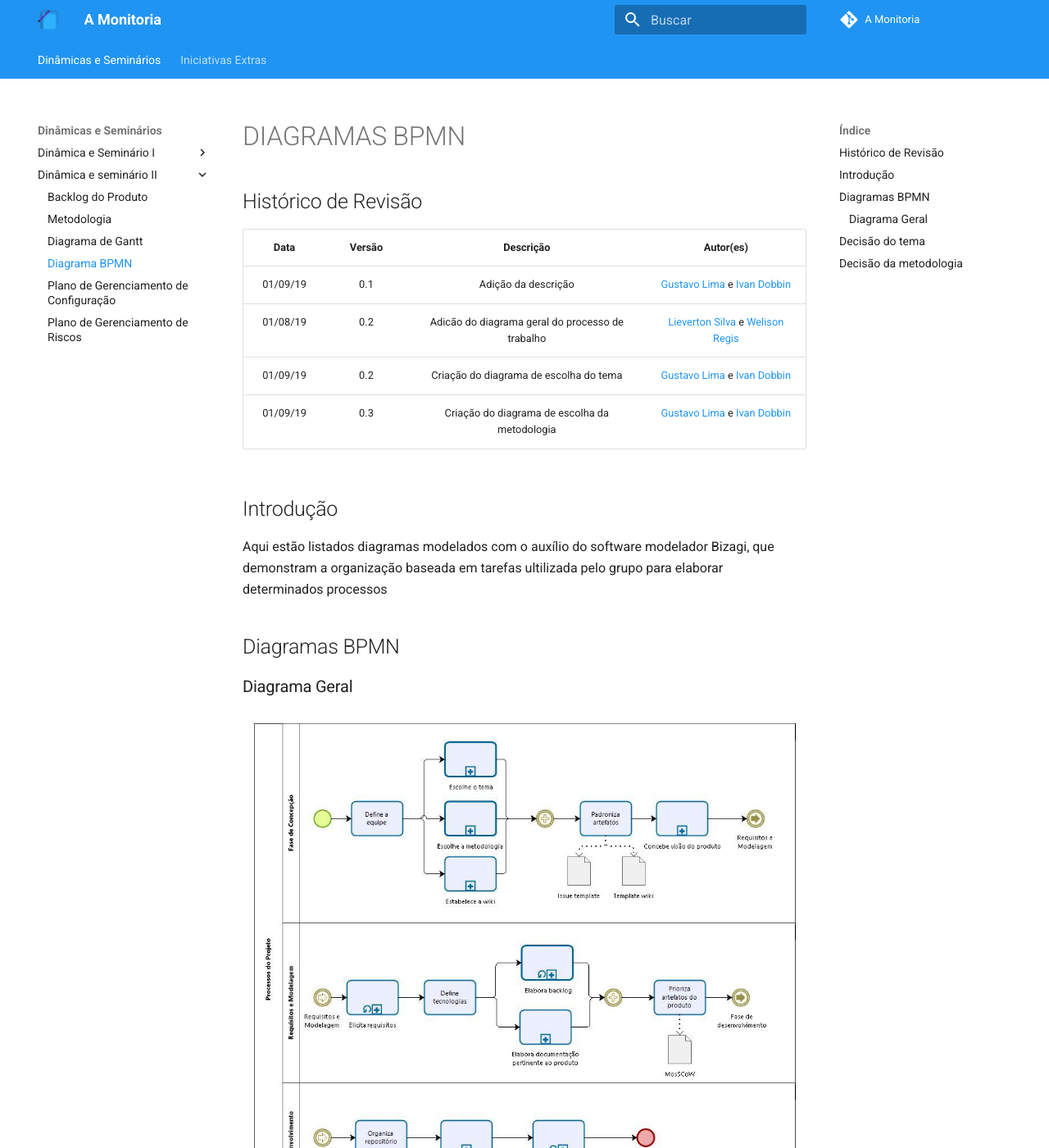
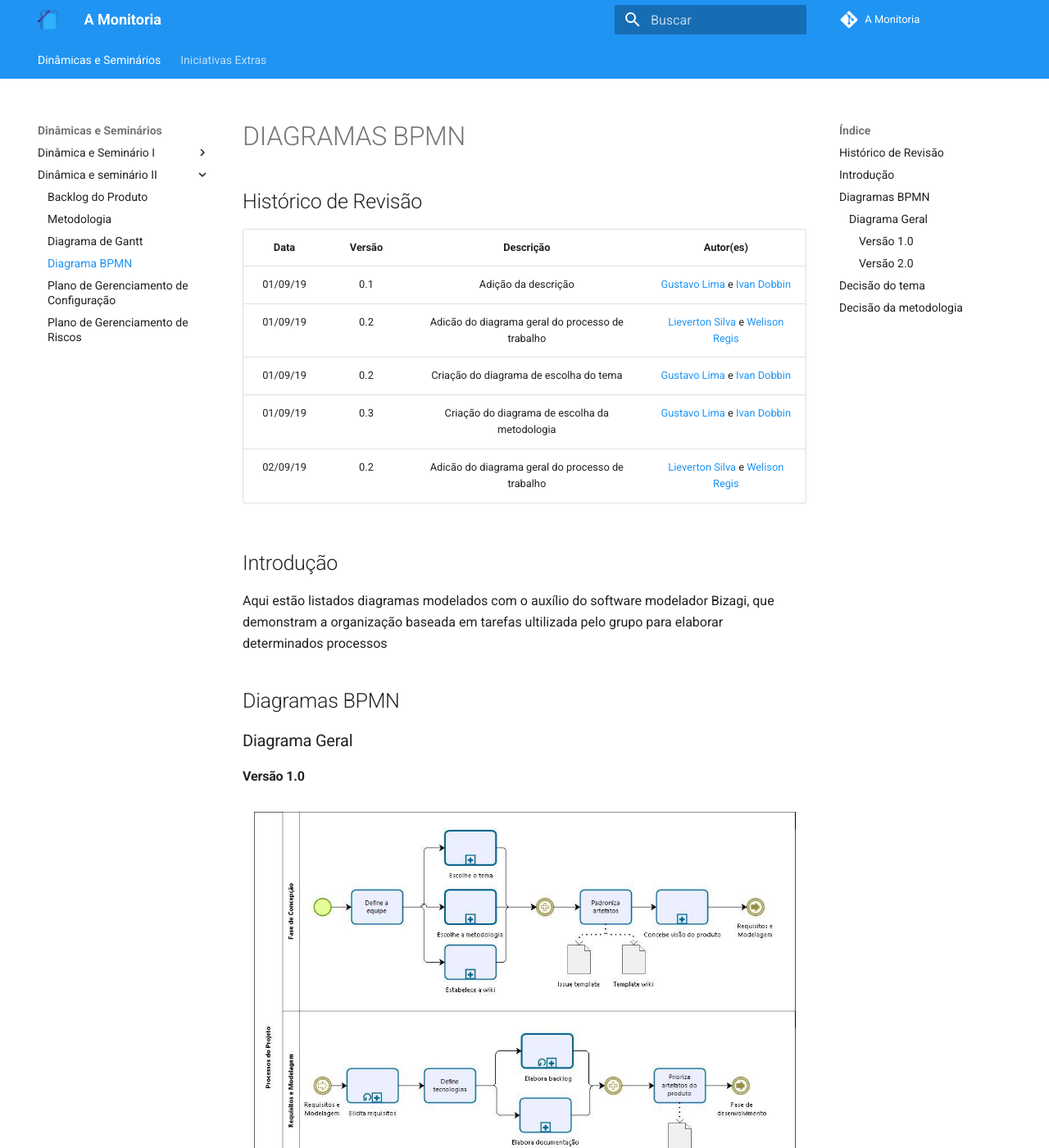
Before and after one commit to 2019-2-arquitetura-desenho/wiki, an MkDocs documentation site: the page built from docs/dinamica_seminario_II/diagrama_bpmn.md, in a window 1280 px wide and 1400 px high. Shown: the whole window at 82% size. Built offline with MkDocs 1.6.1 and Material for MkDocs 9.7.7, drawn with Linux system fonts in a browser that asks for light colours; comment, search, counter and statistics services are not loaded; old or Windows-style settings are respelled for this version of MkDocs.

Commit message:
Update general bpnm and fix dates.
Co-authored-by: Welison Almeida <welison.almeida.923@gmail.com>
Co-authored-by: Lieverton Santos <lievertom@gmail.com>

```diff
--- a/docs/dinamica_seminario_II/diagrama_bpmn.md
+++ b/docs/dinamica_seminario_II/diagrama_bpmn.md
@@ -4,10 +4,10 @@
 | Data | Versão | Descrição | Autor(es)|
 |:----:|:------:|:---------:|:--------:|
 | 01/09/19 | 0.1 | Adição da descrição | [Gustavo Lima](https://github.com/gustavolima00) e [Ivan Dobbin](https://github.com/darmsDD)|
-| 01/08/19 | 0.2 | Adicão do diagrama geral do processo de trabalho | [Lieverton Silva](https://github.com/lievertom) e [Welison Regis](https://github.com/WelisonR) |
+| 01/09/19 | 0.2 | Adicão do diagrama geral do processo de trabalho | [Lieverton Silva](https://github.com/lievertom) e [Welison Regis](https://github.com/WelisonR) |
 | 01/09/19 | 0.2 | Criação do diagrama de escolha do tema | [Gustavo Lima](https://github.com/gustavolima00) e [Ivan Dobbin](https://github.com/darmsDD)|
 | 01/09/19 | 0.3 | Criação do diagrama de escolha da metodologia | [Gustavo Lima](https://github.com/gustavolima00) e [Ivan Dobbin](https://github.com/darmsDD)|
-
+| 02/09/19 | 0.2 | Adicão do diagrama geral do processo de trabalho | [Lieverton Silva](https://github.com/lievertom) e [Welison Regis](https://github.com/WelisonR) |
 
 ## Introdução
 
@@ -17,7 +17,13 @@
 
 ### Diagrama Geral
 
+#### Versão 1.0
+
 ![Diagrama Geral do Processo](assets/img/bpmn/processo_geral.jpg)
+
+#### Versão 2.0
+
+![Diagrama Geral do Processo v2](assets/img/bpmn/processo_geral2.jpg)
 
 ## Decisão do tema
 
```
Also changed, not shown: docs/dinamica_seminario_II/metodologias.md (+5 -5 lines), docs/dinamica_seminario_II/assets/img/bpmn/processo_geral2.jpg (added).
